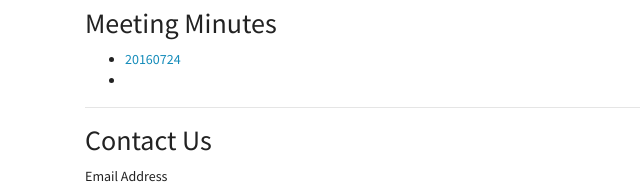
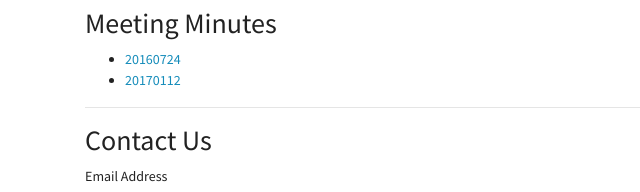
Before and after one commit to texlugsa/brickfiestastem.github.io, a plain HTML site: page index.html in a window 1280 px wide. Shown: the part 872-1064 px from the top of the page, 0-640 px from the left. Drawn offline with nearby package versions, Linux system fonts and the light colour scheme.

Commit message:
Update index.html

```diff
--- a/index.html
+++ b/index.html
@@ -92,7 +92,7 @@
         <h2 id="meetingminutes">Meeting Minutes</h2>
         <ul>
             <li><a href="./minutes/20160724.html">20160724</a></li>
-            <li></li>
+            <li><a href="./minutes/20170115.html">20170112</a></li>
         </ul>
         <hr />
         <h2 id="contactus">Contact Us</h2>
```
